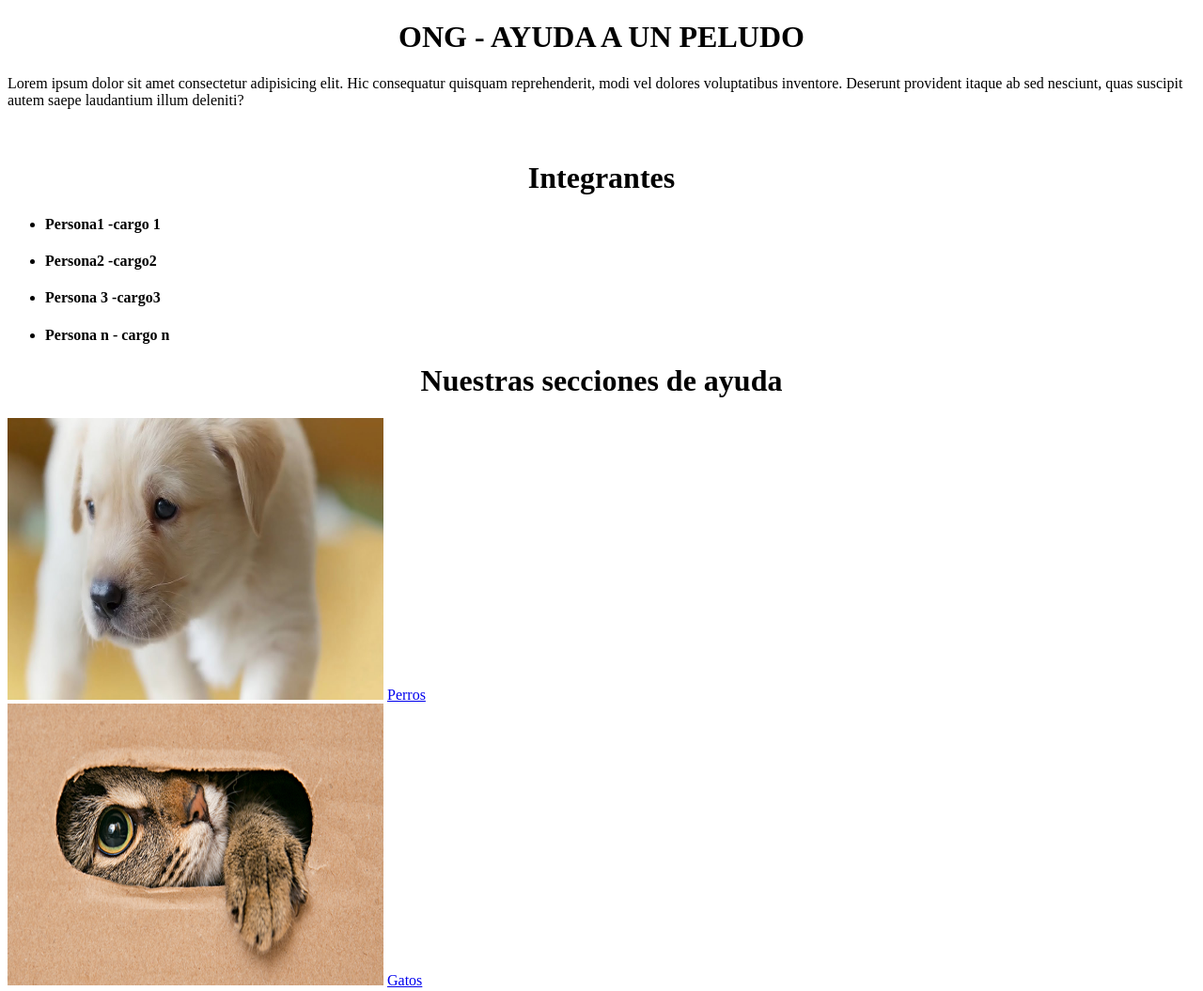
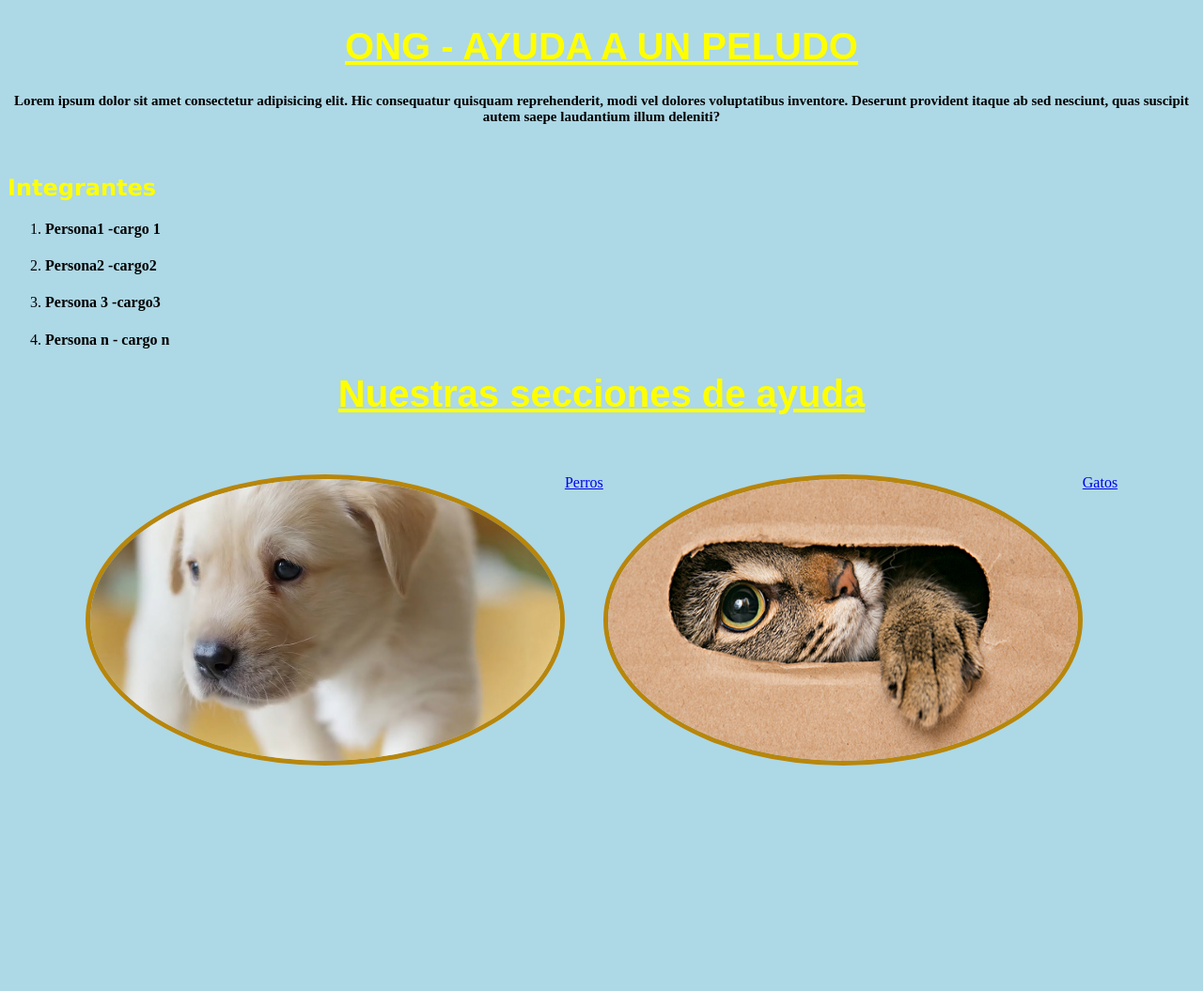
Before and after one commit to Ciosmo/ACT1, a plain HTML site: page index.html in a window 1280 px wide. Shown: the whole page at 94% size. After the commit the page ends 823 px from the top, so only its background shows below. Drawn offline with Linux system fonts and the light colour scheme.

Commit message:
modificaciones

```diff
--- a/index.html
+++ b/index.html
@@ -6,20 +6,51 @@
     <meta name="viewport" content="width=device-width, initial-scale=1.0">
     <title>Document</title>
 </head>
+<style>
+    body{
+        background-color: lightblue;
+    }
+    h1{
+        font-family: sans-serif;
+        font-size: 40px;
+        font-weight: bold;
+        text-decoration: underline;
+    }
+    .larger-image{
+        width: 500px;
+        border-radius: 50%;
+    }
+    img{
+        border:darkgoldenrod 5px solid;
+    }
+    .centrar{
+        text-align: center;
+    }
+    p{
+        font-size: 15px;
+        font-weight: bold;
+    }
+</style>
 <body>
-    <center><h1>ONG - AYUDA A UN PELUDO </h1> </center>
-    <p>Lorem ipsum dolor sit amet consectetur adipisicing elit. Hic consequatur quisquam reprehenderit, modi vel dolores voluptatibus inventore. Deserunt provident itaque ab sed nesciunt, quas suscipit autem saepe laudantium illum deleniti?</p>
+    <div>
+    <h1 class="centrar"style="color:yellow;" >ONG - AYUDA A UN PELUDO </h1>
+    <p class="centrar">Lorem ipsum dolor sit amet consectetur adipisicing elit. Hic consequatur quisquam reprehenderit, modi vel dolores voluptatibus inventore. Deserunt provident itaque ab sed nesciunt, quas suscipit autem saepe laudantium illum deleniti?</p>
+</div>
 <br>
-<center><h1>Integrantes</h1></center>
-<ul>
+<h2 class="centrar"style="font-family: Verdana, Geneva, Tahoma, sans-serif; color: yellow; display: flex;justify-content: flex-start">Integrantes</h2>
+<ol>
     <li><h4>Persona1 -cargo 1</h4></li>
     <li><h4>Persona2 -cargo2</h4></li>
     <li><h4>Persona 3 -cargo3</h4></li>
     <li><h4>Persona n - cargo n</h4></li>
-</ul>
-<center><h1>Nuestras secciones de ayuda</h1></center>
-<img src="pics/maxresdefault.jpg"  alt="dog pic" width="400" height="300"/> <a href="seccion1.html" target="_blank"> Perros</a>
+</ol>
+<h1 class="centrar" style="color: yellow;">Nuestras secciones de ayuda</h1>
 <br>
-<img src="pics/gato.jpg"  alt="cat pic" width="400" height="300"/> <a href="seccion2.html" target="_blank"> Gatos</a>
+<br>
+<div style="display: flex;justify-content: center;">
+<img class="larger-image"src="pics/maxresdefault.jpg"  alt="dog pic" width="400" height="300"/> <a href="seccion1.html" target="_blank"> Perros</a>
+<br>
+<img class="larger-image"src="pics/gato.jpg"  alt="cat pic" width="400" height="300"/> <a href="seccion2.html" target="_blank"> Gatos</a>
+</div>
 </body>
 </html>
```
